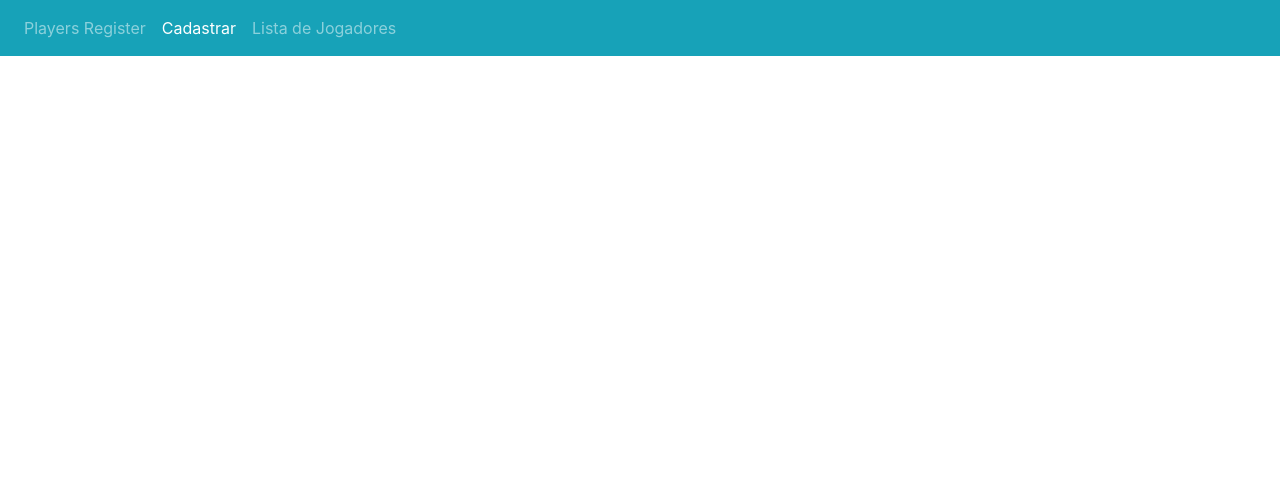
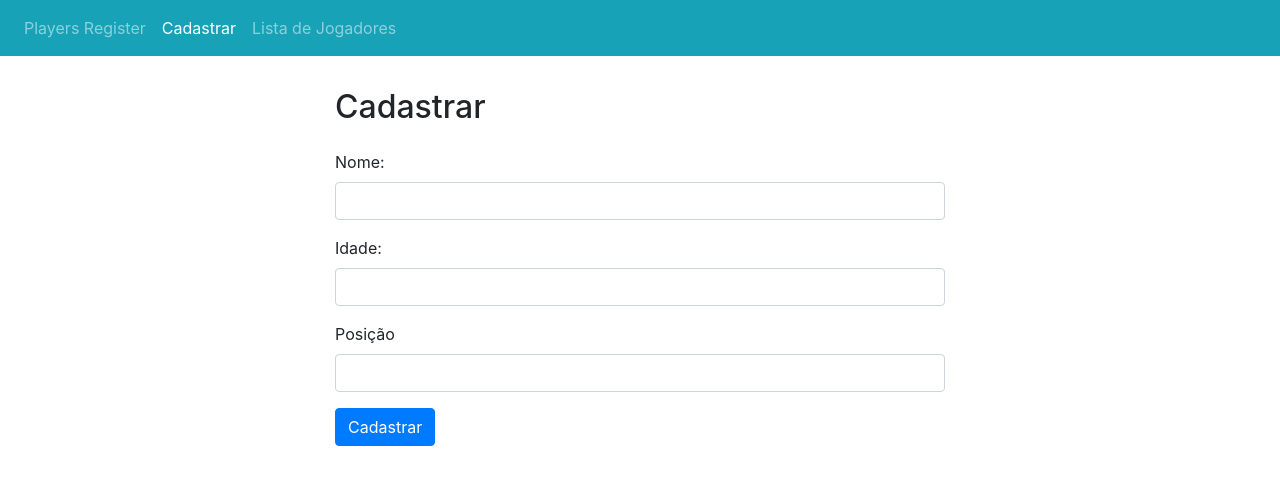
Before and after one commit to deboragoncalves/test-simplus, an Angular app in the folder project/: page /register in a window 1280 px wide. Shown: the top 484 px of the page. Built offline with nearby package versions, Linux system fonts and the light colour scheme.

Commit message:
Correcao layout formulario e router

```diff
--- a/project/src/app/app.component.html
+++ b/project/src/app/app.component.html
@@ -1,3 +1,4 @@
+<router-outlet>
 <nav class="navbar navbar-expand-sm bg-info navbar-dark">
   <ul class="navbar-nav">
     <li class="nav-item">
@@ -11,5 +12,6 @@
     </li>
   </ul>
 </nav>
+</router-outlet>
 
 <!-- Router Link Active: se a rota determinada está ativa, adicionar style para esse item. -->
--- a/project/src/app/player/create-player/create-player.component.html
+++ b/project/src/app/player/create-player/create-player.component.html
@@ -1,6 +1,6 @@
-<h2>Cadastrar</h2>
-<div>
-    <form (ngSubmit)="submit()" [hidden]="formHidden">
+<div [hidden]="formHidden" class="container-sm w-50 pt-3">
+    <h2 class="pt-3">Cadastrar</h2>
+    <form (ngSubmit)="submit()" class="pt-3">
         <div class="form-group">
             <label>Nome:</label>
             <input type="text" class="form-control" name="name" id="name" [(ngModel)]="player.name" required />
@@ -16,7 +16,7 @@
             <input type="text" class="form-control" name="position" id="position" [(ngModel)]="player.position" required />
         </div>
 
-        <button class="btn btn-success">Cadastrar</button>
+        <button class="btn btn-primary">Cadastrar</button>
     </form>
 </div>
 
--- a/project/src/index.html
+++ b/project/src/index.html
@@ -2,10 +2,9 @@
 <html lang="en">
 <head>
   <meta charset="utf-8">
-  <title>Project</title>
+  <title>Players Register</title>
   <base href="/">
   <meta name="viewport" content="width=device-width, initial-scale=1">
-  <link rel="icon" type="image/x-icon" href="favicon.ico">
 </head>
 <body>
   <app-root></app-root>
```
